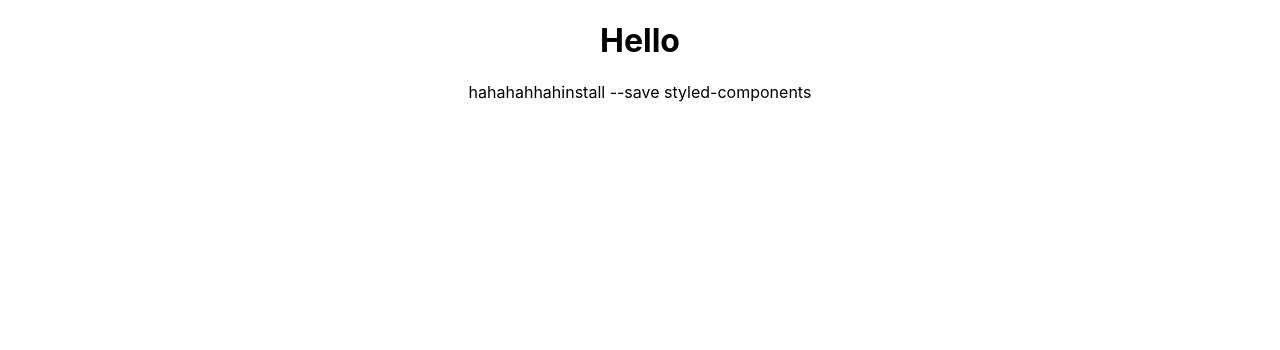
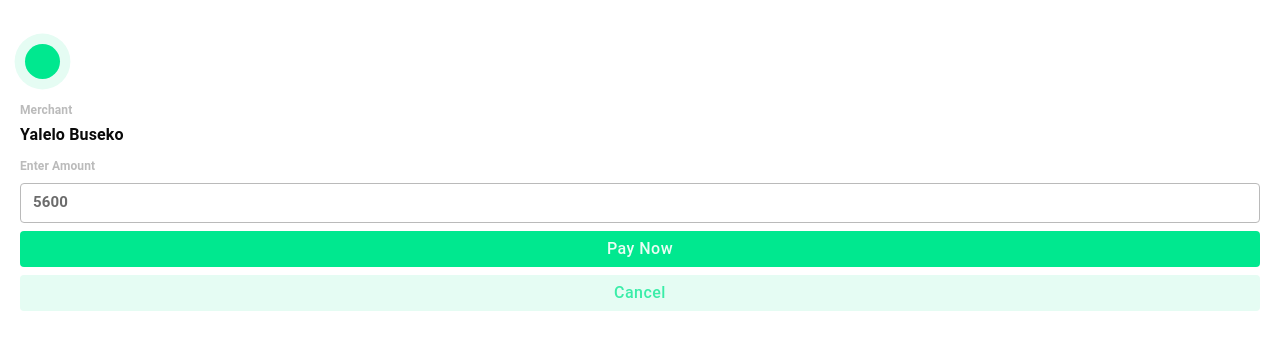
Before and after one commit to CMohamed/mobile-view, a React (Create React App) app: page /pay in a window 1280 px wide. Shown: the top 350 px of the page. Built offline with nearby package versions, Linux system fonts and the light colour scheme.

Commit message:
add pay-component

```diff
--- a/src/App.js
+++ b/src/App.js
@@ -1,12 +1,10 @@
 import './App.css';
+import { Pay } from './components/Pay/PayComp';
 
 function App() {
   return (
     <div className="App">
-      <h1>Hello</h1>
-      <p>
-        hahahahhahinstall --save styled-components
-      </p>
+      <Pay />
     </div>
   );
 }
--- /dev/null
+++ b/src/components/Pay/PayComp.jsx
@@ -0,0 +1,167 @@
+import React from 'react';
+
+import TextField from '@material-ui/core/TextField';
+import { makeStyles, withStyles, fade } from '@material-ui/core/styles';
+import InputBase from "@material-ui/core/InputBase";
+import InputLabel from "@material-ui/core/InputLabel";
+import FormControl from "@material-ui/core/FormControl";
+import Button from '@material-ui/core/Button';
+
+
+const PAY_BTN_COLOR = '#00e88f';
+const CALNCEL_BTN_COLOR = '#e5fcf3'
+
+const PAY_TEXT_COLOR = '#e9fdf4';
+const CANCEL_TEXT_COLOR = '#3aeda8';
+
+
+const useStyles = makeStyles((theme) => ({
+    root: {
+        '& .MuiTextField-root': {
+            marginBottom: theme.spacing(1),
+            width: '100%'
+        },
+        '& .container': {
+            padding: '20px'
+        },
+        '& .cercle': {
+            width: '35px',
+            height: '35px',
+            borderRadius: '50%',
+            boxShadow: `0 0 0 0.65rem ${CALNCEL_BTN_COLOR}`,
+            backgroundColor: PAY_BTN_COLOR,
+            margin: '1.5rem 5px'
+        },
+        '& .MuiFormControl-root': {
+            marginBottom: theme.spacing(1),
+            width: '100%',
+            '& #pay-input': {
+                width: '100%'
+            },
+            '& #merchant': {
+                color: '#0a0a0a',
+                fontWeight: 600
+            },
+            '& .MuiFormLabel-root': {
+                color: '#bbbbbb',
+                fontWeight: 600
+            }
+        },
+        '& .pay-btn': {
+            marginBottom: theme.spacing(1)
+        }
+    },
+    underline: {
+        "&&&:before": {
+            borderBottom: "none"
+        },
+        "&&:after": {
+            borderBottom: "none"
+        }
+    }
+}));
+
+
+const PayInput = withStyles((theme) => ({
+    root: {
+        "label + &": {
+            marginTop: theme.spacing(3)
+        }
+    },
+    input: {
+        borderRadius: 4,
+        position: "relative",
+        backgroundColor: theme.palette.common.white,
+        border: "1px solid #bababa",
+        fontSize: 15,
+        fontWeight: 600,
+        color: '#6c6c6c',
+        width: "auto",
+        padding: "10px 12px",
+        transition: theme.transitions.create(["border-color", "box-shadow"]),
+        "&:focus": {
+            boxShadow: `${fade(theme.palette.primary.main, 0.25)} 0 0 0 0.2rem`,
+            borderColor: theme.palette.primary.main
+        }
+    }
+}))(InputBase);
+
+const PayButton = (props) => {
+    const { backgroundColor, textColor, children, ...rest } = props;
+
+    const Tmp = withStyles({
+        root: {
+            boxShadow: "none",
+            textTransform: "capitalize",
+            fontSize: 16,
+            lineHeight: 1.5,
+            width: '100%',
+            color: textColor,
+            backgroundColor: backgroundColor,
+            "&:hover": {
+                boxShadow: "none",
+                backgroundColor: backgroundColor
+            },
+            "&:active": {
+                boxShadow: "none",
+                backgroundColor: backgroundColor,
+            },
+            "&:focus": {
+                boxShadow: "0 0 0 0.2rem rgba(79,238,176,.5)"
+            }
+        }
+    })(Button);
+
+    return <Tmp {...rest}> {children} </Tmp>
+};
+
+
+export const Pay = () => {
+    const classes = useStyles();
+
+    return (
+        <form className={classes.root} noValidate autoComplete="off">
+        {/* <div className={classes.root}> */}
+            <div className="container">
+                <div className="cercle"> </div>
+                <TextField
+                    id="merchant"
+                    label="Merchant"
+                    defaultValue="Yalelo Buseko"
+                    InputProps={{ classes, readOnly: true }}
+                />
+                <FormControl>
+                    <InputLabel shrink htmlFor="pay-input">
+                        Enter Amount
+                    </InputLabel>
+                    <PayInput defaultValue="5600" id="pay-input" />
+                </FormControl>
+                <PayButton
+                    variant="contained"
+                    color="primary"
+                    className="pay-btn"
+                    backgroundColor={PAY_BTN_COLOR}
+                    textColor={PAY_TEXT_COLOR}
+                    disableRipple
+                    disableElevation
+                >
+                    pay now
+                </PayButton>
+                <PayButton
+                    variant="contained"
+                    color="primary"
+                    className="cancel-btn"
+                    backgroundColor={CALNCEL_BTN_COLOR}
+                    textColor={CANCEL_TEXT_COLOR}
+                    disableRipple
+                    disableElevation
+                >
+                    cancel
+                </PayButton>
+            </div>
+        {/* </div> */}
+        </form>
+    )
+}
+
+export default Pay;
--- a/src/index.css
+++ b/src/index.css
@@ -1,8 +1,9 @@
 body {
   margin: 0;
-  font-family: -apple-system, BlinkMacSystemFont, 'Segoe UI', 'Roboto', 'Oxygen',
+  /* font-family: -apple-system, BlinkMacSystemFont, 'Segoe UI', 'Roboto', 'Oxygen',
     'Ubuntu', 'Cantarell', 'Fira Sans', 'Droid Sans', 'Helvetica Neue',
-    sans-serif;
+    sans-serif; */
+  font-family: 'Segoe UI';
   -webkit-font-smoothing: antialiased;
   -moz-osx-font-smoothing: grayscale;
 }
```
